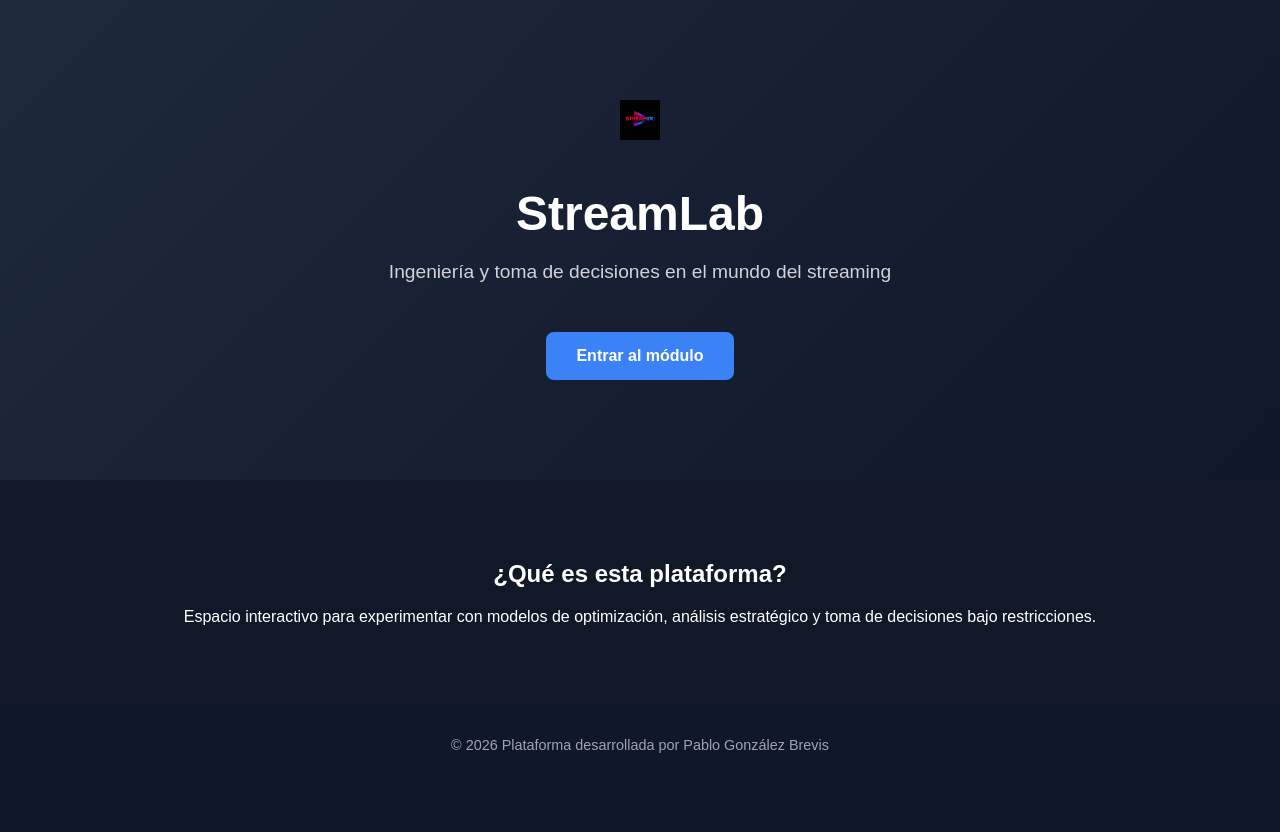
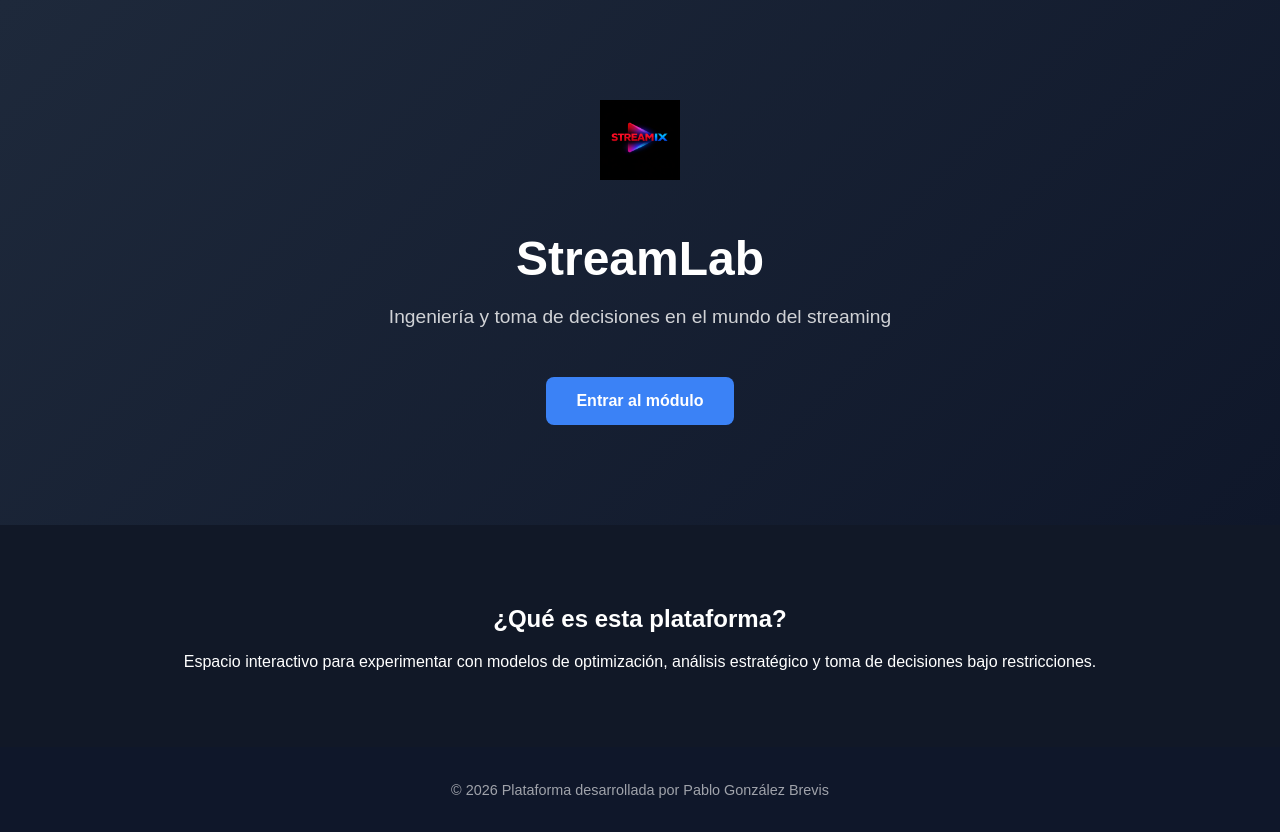
Before and after one commit to yopabloski/mi-sitio, a plain HTML site: page index.html in a window 1280 px wide. Before the commit the page ends 800 px from the top, so only its background shows below. Drawn offline with Linux system fonts and the light colour scheme.

Commit message:
Update main.css

```diff
--- a/assets/css/main.css
+++ b/assets/css/main.css
@@ -49,6 +49,8 @@ footer {
 }
 
 .logo {
-  width: 40px;
-  margin-bottom: 10px;
+  width: 80px;
+  max-width: 20%;
+  height: auto;
+  margin-bottom: 15px;
 }
```
